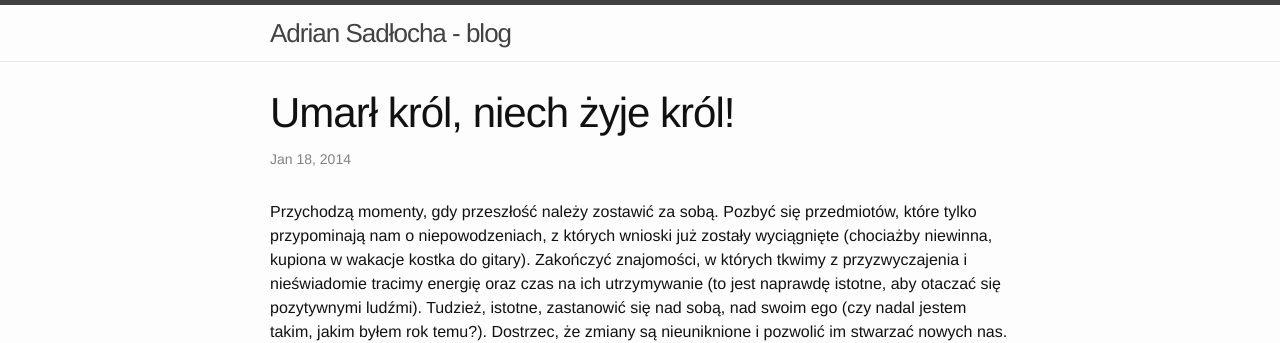
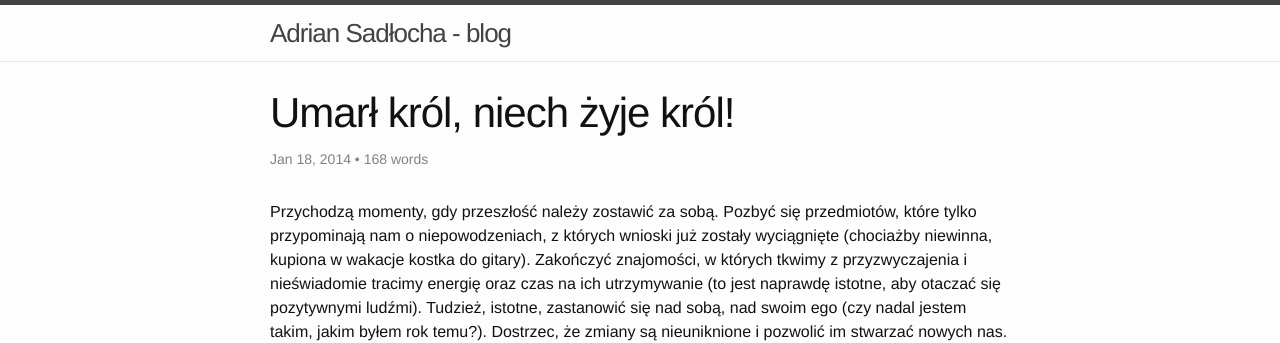
Before and after one commit to Necior/blog, a Jekyll site: the page built from _posts/2014-01-18-umarl-krol-niech-zyje-krol.md, in a window 1280 px wide. Shown: the top 343 px of the page. Built offline with Jekyll 4.4.1, drawn with Linux system fonts in a browser that asks for light colours.

Commit message:
Add number of words in post layout

```diff
--- a/_layouts/post.html
+++ b/_layouts/post.html
@@ -5,7 +5,7 @@
 
   <header class="post-header">
     <h1 class="post-title">{{ page.title }}</h1>
-    <p class="post-meta">{{ page.date | date: "%b %-d, %Y" }}{% if page.author %} • {{ page.author }}{% endif %}{% if page.meta %} • {{ page.meta }}{% endif %}</p>
+    <p class="post-meta">{{ page.date | date: "%b %-d, %Y" }}{% if page.author %} • {{ page.author }}{% endif %}{% if page.meta %} • {{ page.meta }}{% endif %} • {{ page.content | number_of_words }} words</p>
   </header>
 
   <article class="post-content">
```
